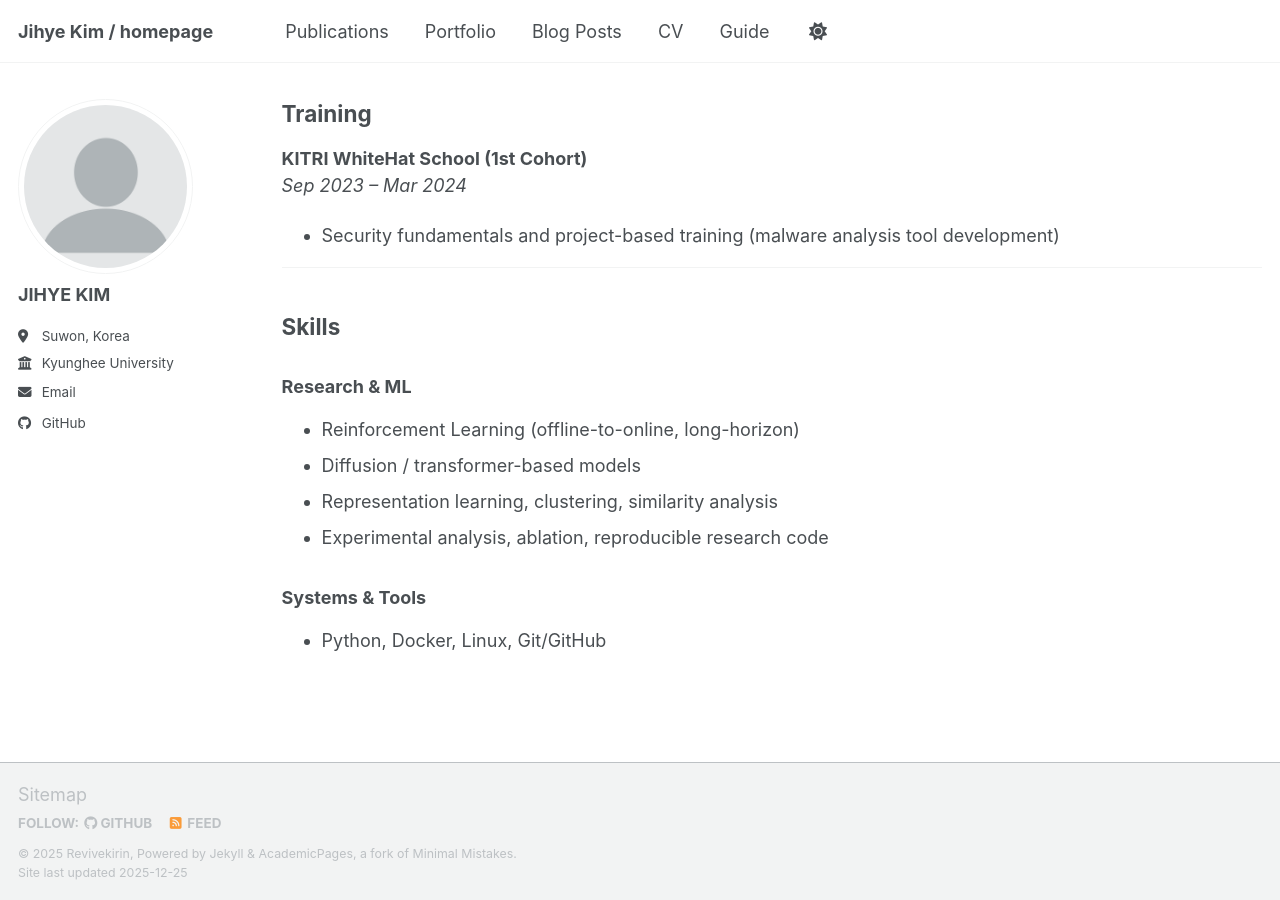
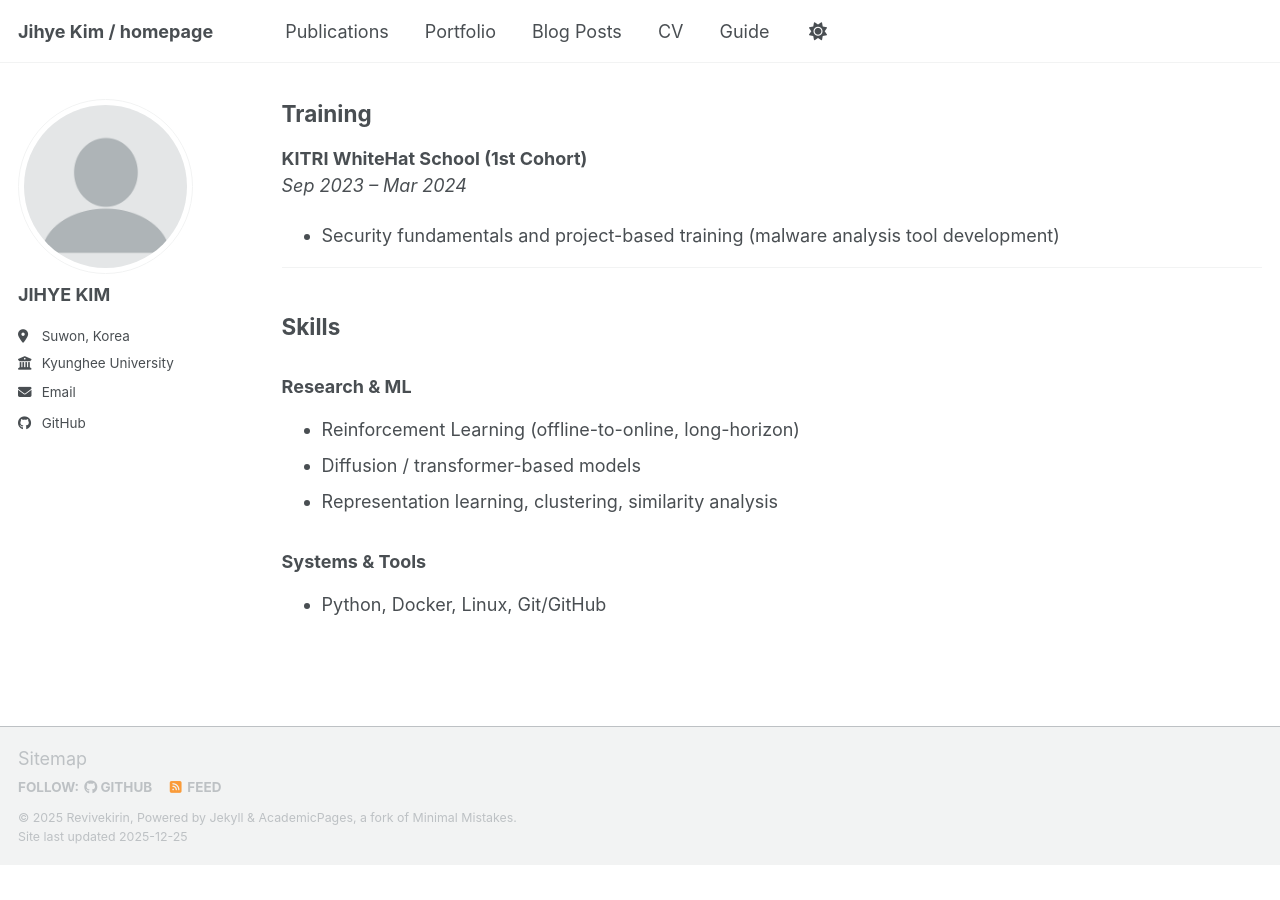
Before and after one commit to Revivekirin/revivekirin.github.io, a Jekyll site: the page built from _pages/cv.md, in a window 1280 px wide and 900 px high, scrolled down 3015 px. Built offline with Jekyll 4.4.1, drawn with Linux system fonts in a browser that asks for light colours; a script bundle is joined from its source files by our own code; library files that are not in the unit come from our copies; after the commit the page ends 3879 px from its top, so only the background shows below that.

Commit message:
Edit cv,md

```diff
--- a/_pages/cv.md
+++ b/_pages/cv.md
@@ -116,7 +116,6 @@ Additional: Robot Programming, 3D Data Processing
 - Reinforcement Learning (offline-to-online, long-horizon)
 - Diffusion / transformer-based models
 - Representation learning, clustering, similarity analysis
-- Experimental analysis, ablation, reproducible research code
 
 ### Systems & Tools
 - Python, Docker, Linux, Git/GitHub
```
